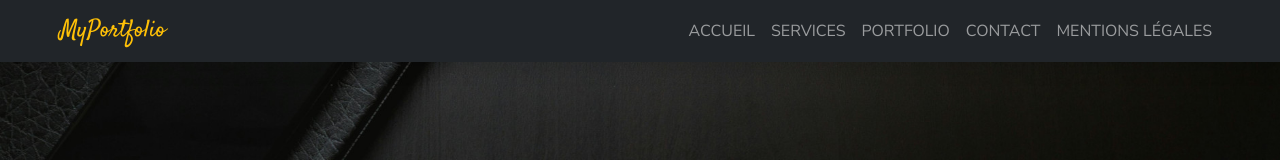
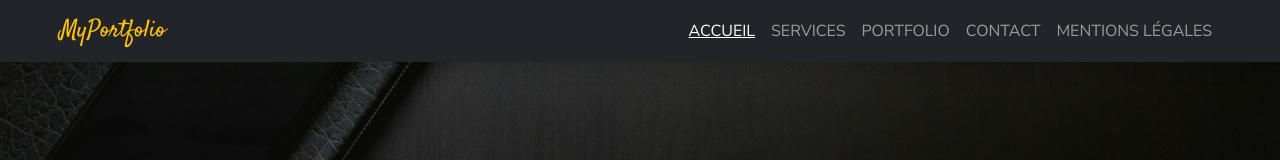
Before and after one commit to jeanniot-wdv/da_portfolio, a React (Create React App) app: page / in a window 1280 px wide. Shown: the top 160 px of the page. Built offline with nearby package versions, Linux system fonts and the light colour scheme; no server answers.

Commit message:
Config class .active

```diff
--- a/src/components/Nav.js
+++ b/src/components/Nav.js
@@ -1,5 +1,5 @@
 import { Component } from "react";
-import { Link } from "react-router-dom";
+import { Link, NavLink } from "react-router-dom";
 
 
 export default class Nav extends Component {
@@ -15,19 +15,19 @@
             <div className="collapse navbar-collapse justify-content-end" id="navbarNav">
               <ul className="navbar-nav">
                 <li className="nav-item">
-                    <Link className="nav-link" aria-current="page" to="/">Accueil</Link>
+                    <NavLink className="nav-link" aria-current="page" to="/">Accueil</NavLink>
                 </li>
                 <li className="nav-item">
-                    <Link className="nav-link" to="/services">Services</Link>
+                    <NavLink className="nav-link" to="/services">Services</NavLink>
                 </li>
                 <li className="nav-item">
-                    <Link className="nav-link" to="/portfolio">Portfolio</Link>
+                    <NavLink className="nav-link" to="/portfolio">Portfolio</NavLink>
                 </li>
                 <li className="nav-item">
-                    <Link className="nav-link" to="/contact">Contact</Link>
+                    <NavLink className="nav-link" to="/contact">Contact</NavLink>
                 </li>
                 <li className="nav-item">
-                    <Link className="nav-link" to="/mention">Mentions légales</Link>
+                    <NavLink className="nav-link" to="/mention">Mentions légales</NavLink>
                 </li>
               </ul>
             </div>
--- a/src/index.css
+++ b/src/index.css
@@ -15,6 +15,9 @@
   font-weight: 400;
   font-size: 1.5em;
   font-style: normal;
+}
+.active {
+  text-decoration: underline;
 }
 
 h1, h2, h3, strong{font-weight: 600;}
```
